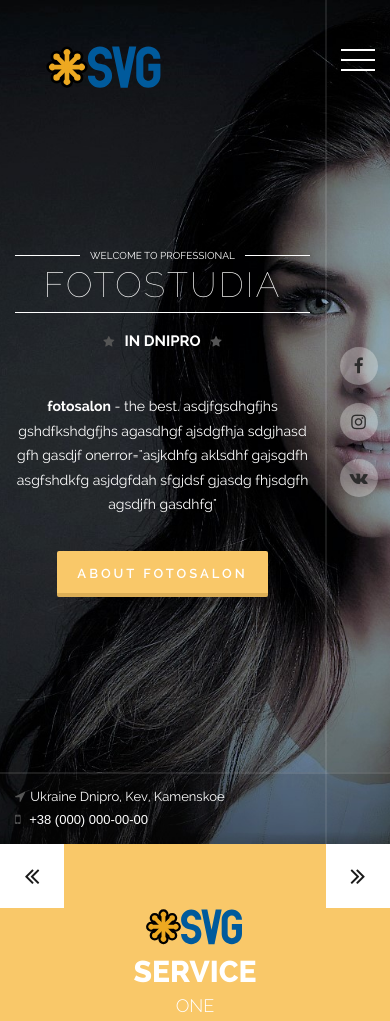
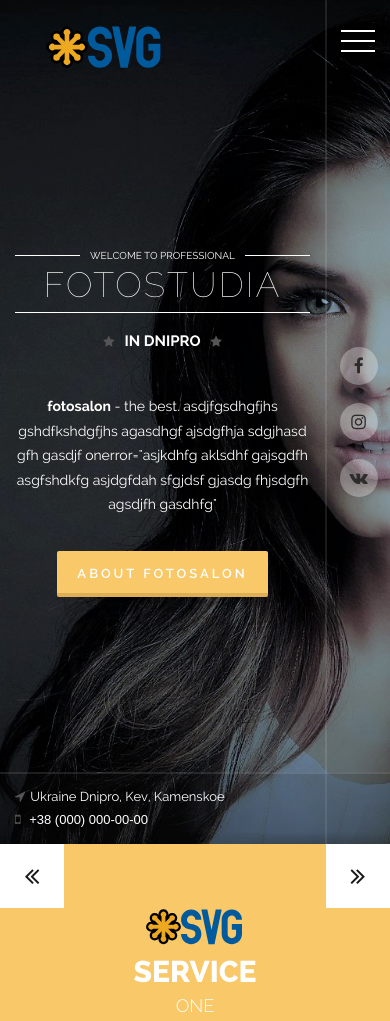
Before and after one commit to aleksashyn/lsp_demo, a website: page app/index.html in a window 390 px wide. Shown: the top 1021 px of the page. Drawn offline with Linux system fonts and the light colour scheme.

Commit message:
fix media request for top-line

```diff
--- a/app/sass/_media.sass
+++ b/app/sass/_media.sass
@@ -10,6 +10,10 @@
     flex-direction: column
 
 @media only screen and (max-width: 768px)
+  body.ishome .site-header .top-line
+    padding-top: 30px
+    .hamburger
+      top: 20px
   .header-contacts
     .phone-h
       text-align: left
@@ -20,6 +24,10 @@
         font-size: 13px
 
 @media only screen and (max-width: 480px)
+  body.ishome .site-header .top-line
+    padding-top: 20px
+    .hamburger
+      top: 15px
   .welcome
     .h1
       font-size: 35px
```
Also changed, not shown: app/css/main.min.css.
